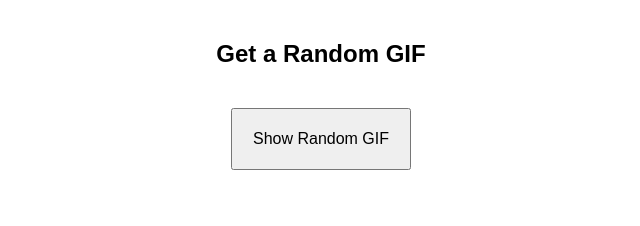
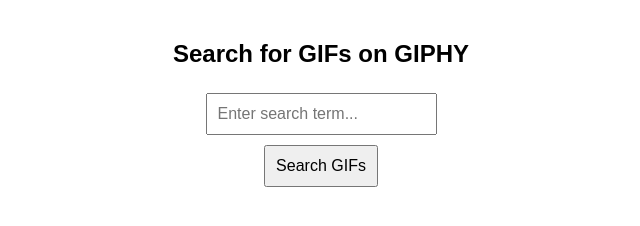
Before and after one commit to GrzegorzOwsicki/Javascript1, a plain HTML site: page index.html in a window 1280 px wide. Shown: the whole page, without its empty margins (319-959 px from the left). Drawn offline with Linux system fonts and the light colour scheme.

Commit message:
commit3.2

```diff
--- a/index.html
+++ b/index.html
@@ -2,7 +2,8 @@
 <html lang="en">
 <head>
     <meta charset="UTF-8">
-    <title>Random GIPHY GIF</title>
+    <meta name="viewport" content="width=device-width, initial-scale=1.0">
+    <title>Search GIPHY GIFs</title>
     <style>
         body {
             font-family: Arial, sans-serif;
@@ -11,51 +12,64 @@
             align-items: center;
             margin-top: 20px;
         }
-        button {
-            padding: 10px 20px;
+        input, button {
+            padding: 10px;
             font-size: 16px;
-            margin-top: 20px;
-            cursor: pointer;
+            margin: 5px;
         }
         #gifContainer {
             margin-top: 20px;
-            max-width: 500px;
-            text-align: center;
+            display: grid;
+            grid-template-columns: repeat(auto-fill, minmax(350px, 1fr));
+            gap: 30px;
+            width: 90%;
+            max-width: 800px;
         }
+
         img {
             width: 100%;
-            max-width: 100%;
             height: auto;
-        }
-        button {
-            padding: 20px;
+            border-radius: 8px;
         }
     </style>
 </head>
 <body>
 
-    <h2>Get a Random GIF</h2>
-    <button onclick="fetchRandomGif()">Show Random GIF</button>
+    <h2>Search for GIFs on GIPHY</h2>
+    <input type="text" id="searchQuery" placeholder="Enter search term...">
+    <button onclick="searchGifs()">Search GIFs</button>
 
     <div id="gifContainer"></div>
 
     <script>
-        async function fetchRandomGif() {
+        async function searchGifs() {
+            const query = document.getElementById('searchQuery').value.trim();
             const container = document.getElementById('gifContainer');
             container.innerHTML = '';
 
+            if (!query) {
+                alert("Please enter a search term.");
+                return;
+            }
+
             try {
-                const response = await fetch(`https://api.giphy.com/v1/gifs/random?api_key=5XPDQ7MLhcjdEFaB3JXyfI3ChKzt6LPB&rating=g`);
+                const response = await fetch(`https://api.giphy.com/v1/gifs/search?api_key=5XPDQ7MLhcjdEFaB3JXyfI3ChKzt6LPB&q=${encodeURIComponent(query)}&limit=12&rating=g`);
 
                 if (!response.ok) {
-                    throw new Error("Error fetching GIF.");
+                    throw new Error("Error fetching GIFs.");
                 }
 
                 const data = await response.json();
-                const gifUrl = data.data.images.original.url;
+                console.log(data)
 
-                // Display the GIF
-                container.innerHTML = `<img src="${gifUrl}" alt="Random GIF">`;
+                if (data.data.length > 0) {
+                    data.data.forEach(gif => {
+                        const gifUrl = gif.images.fixed_height.url;
+                        container.insertAdjacentHTML('beforeend', `<img src="${gifUrl}" alt="GIF">`);
+                    });
+                } else {
+                    container.innerHTML = "<p>No results found.</p>";
+                }
             } catch (error) {
                 container.innerHTML = `<p>${error.message}</p>`;
             }
```
